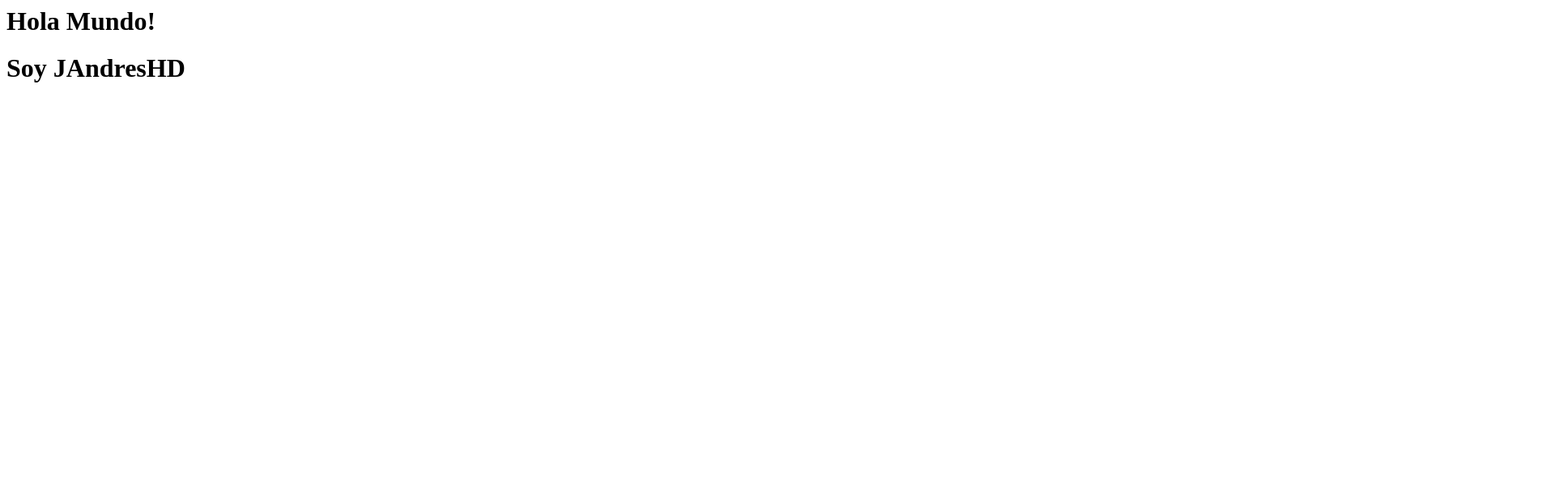
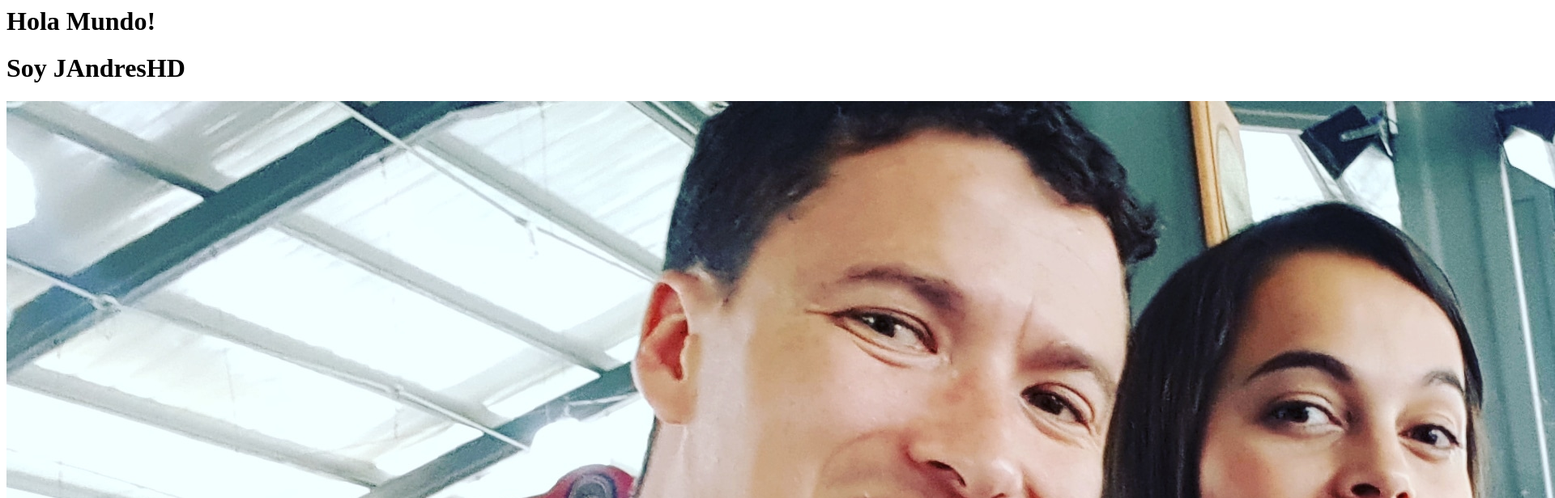
Before and after one commit to jandreshd/jahd.github.io, a plain HTML site: page index.html in a window 1280 px wide. Shown: the top 616 px of the page at 81% size, 1920 px wide, since content can reach past the window. Drawn offline with Linux system fonts and the light colour scheme.

Commit message:
3ra modificacion

```diff
--- a/index.html
+++ b/index.html
@@ -2,5 +2,8 @@
     <body>
         <h1>Hola Mundo!</h1>
         <h1>Soy JAndresHD</h1>
+        <div>
+           <img src="Familia.jpg" alt="Mi Familia">
+        </div>
     </body>
 </html>
```
Also changed, not shown: Familia.jpg (added).
